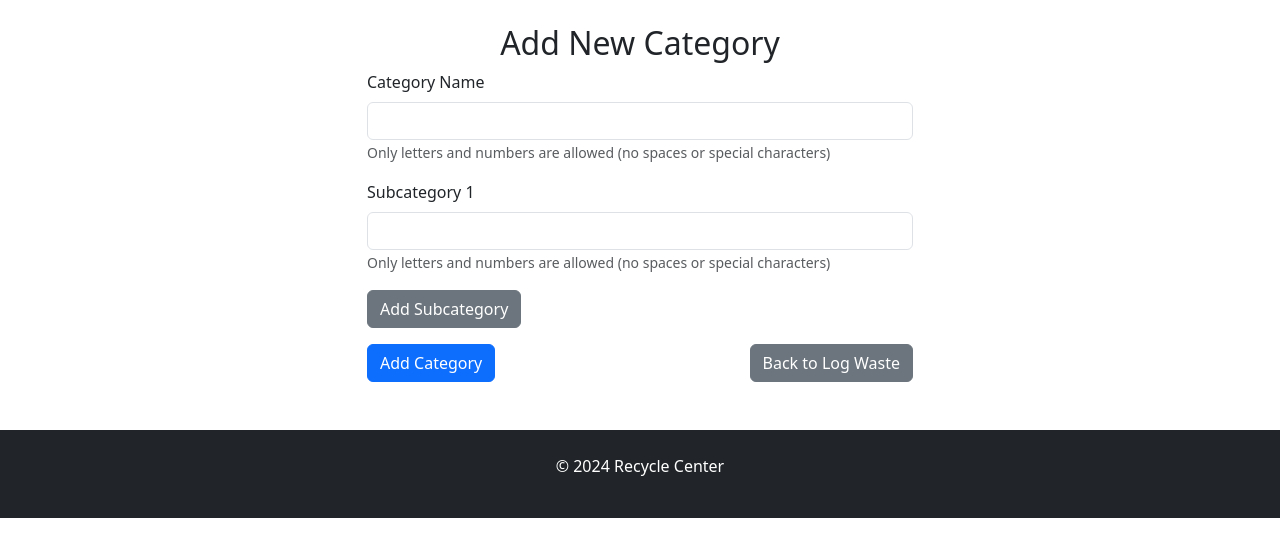
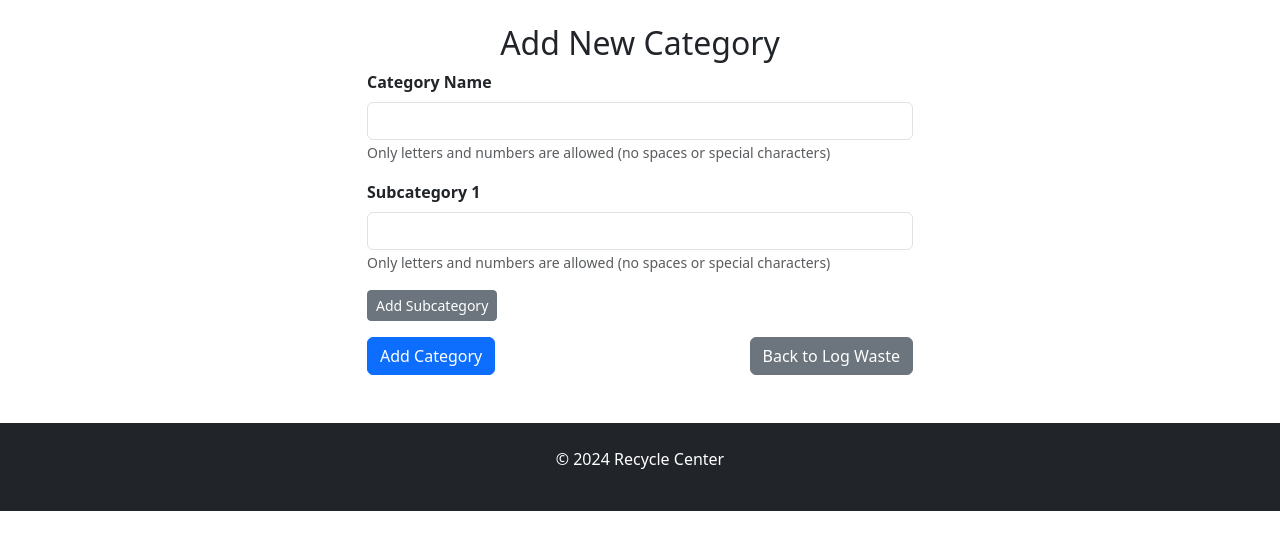
Before and after one commit to AILearner365/nwmsu-recycle-center-project, a Flask app: page /add-category in a window 1280 px wide. Shown: the part 56-613 px from the top of the page. Run offline with Flask 2, Linux system fonts and the light colour scheme; a user stored in the database is signed in.

Commit message:
Added css styling to buttons

```diff
--- a/templates/add_category.html
+++ b/templates/add_category.html
@@ -14,7 +14,7 @@
             {% endwith %}
             <form method="POST" action="{{ url_for('add_category') }}" id="categoryForm" onsubmit="return validateForm()">
                 <div class="mb-3">
-                    <label for="category_name" class="form-label">Category Name</label>
+                    <label for="category_name" class="form-label fw-bold">Category Name</label>
                     <input type="text" class="form-control" id="category_name" name="category_name" required>
                     <div id="categoryNameError" class="invalid-feedback" style="display: none;">
                         Category Name is invalid. Only letters and numbers are allowed.
@@ -23,7 +23,7 @@
                 </div>
                 <div id="subcategories">
                     <div class="mb-3">
-                        <label for="subcategory1" class="form-label">Subcategory 1</label>
+                        <label for="subcategory1" class="form-label fw-bold">Subcategory 1</label>
                         <input type="text" class="form-control subcategory-input" name="subcategories[]" required>
                         <div class="invalid-feedback">
                             Subcategory Name is invalid. Only letters and numbers are allowed.
@@ -31,7 +31,7 @@
                         <small class="form-text text-muted">Only letters and numbers are allowed (no spaces or special characters)</small>
                     </div>
                 </div>
-                <button type="button" class="btn btn-secondary mb-3" id="addSubcategory">Add Subcategory</button>
+                <button type="button" class="btn btn-secondary btn-sm mb-3" id="addSubcategory">Add Subcategory</button>
                 <div class="d-flex justify-content-between">
                     <button type="submit" class="btn btn-primary">Add Category</button>
                     <a href="{{ url_for('log_waste') }}" class="btn btn-secondary">Back to Log Waste</a>
@@ -97,7 +97,7 @@
             newSubcategoryDiv.className = 'mb-3';
             var newSubcategoryNumber = subcategoriesDiv.children.length + 1;
             newSubcategoryDiv.innerHTML = `
-                <label for="subcategory${newSubcategoryNumber}" class="form-label">Subcategory ${newSubcategoryNumber}</label>
+                <label for="subcategory${newSubcategoryNumber}" class="form-label fw-bold">Subcategory ${newSubcategoryNumber}</label>
                 <input type="text" class="form-control subcategory-input" name="subcategories[]" required>
                 <div class="invalid-feedback">
                     Subcategory Name is invalid. Only letters and numbers are allowed.
```
Also changed, not shown: templates/delete_category.html (+2 -7 lines).
